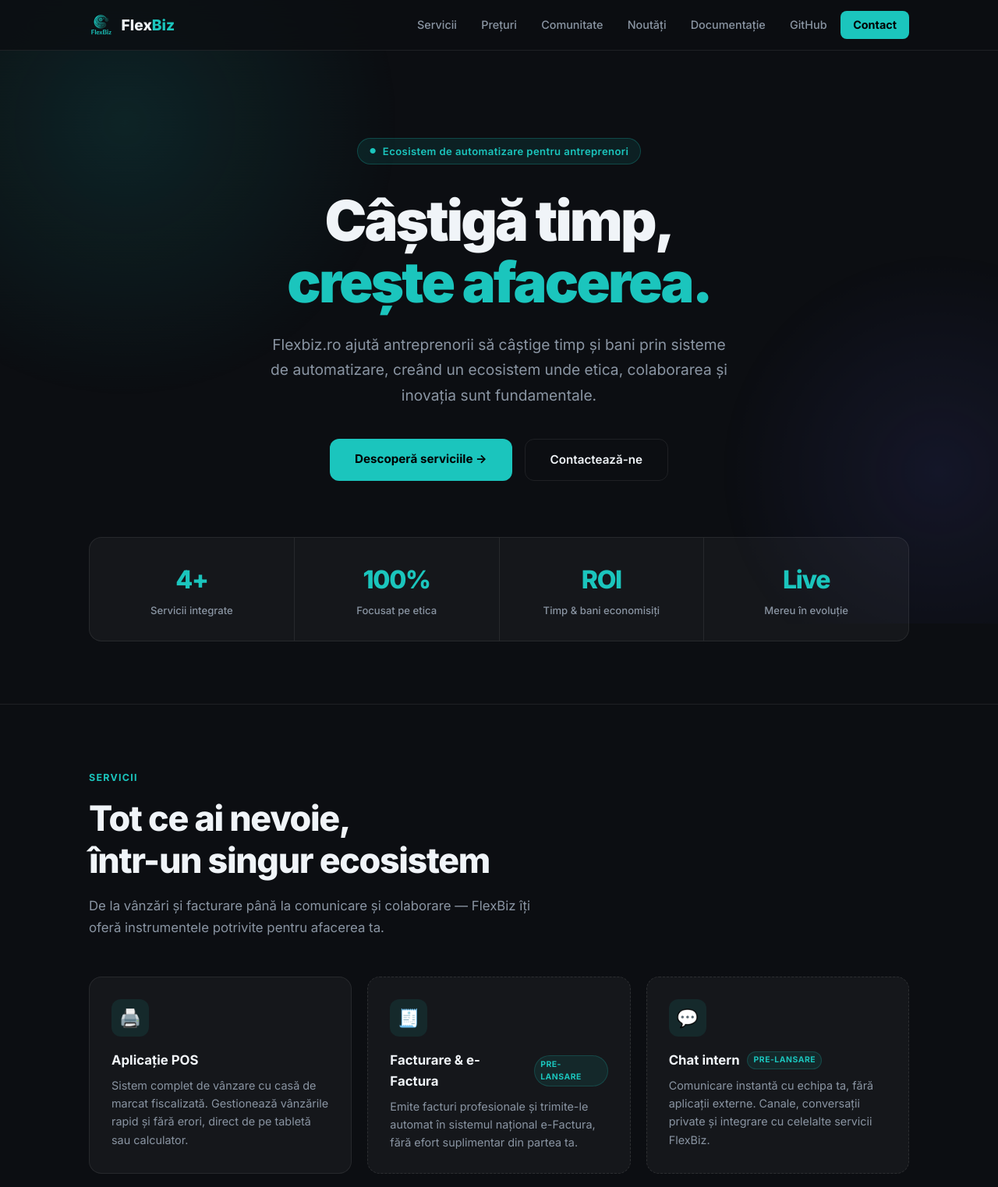
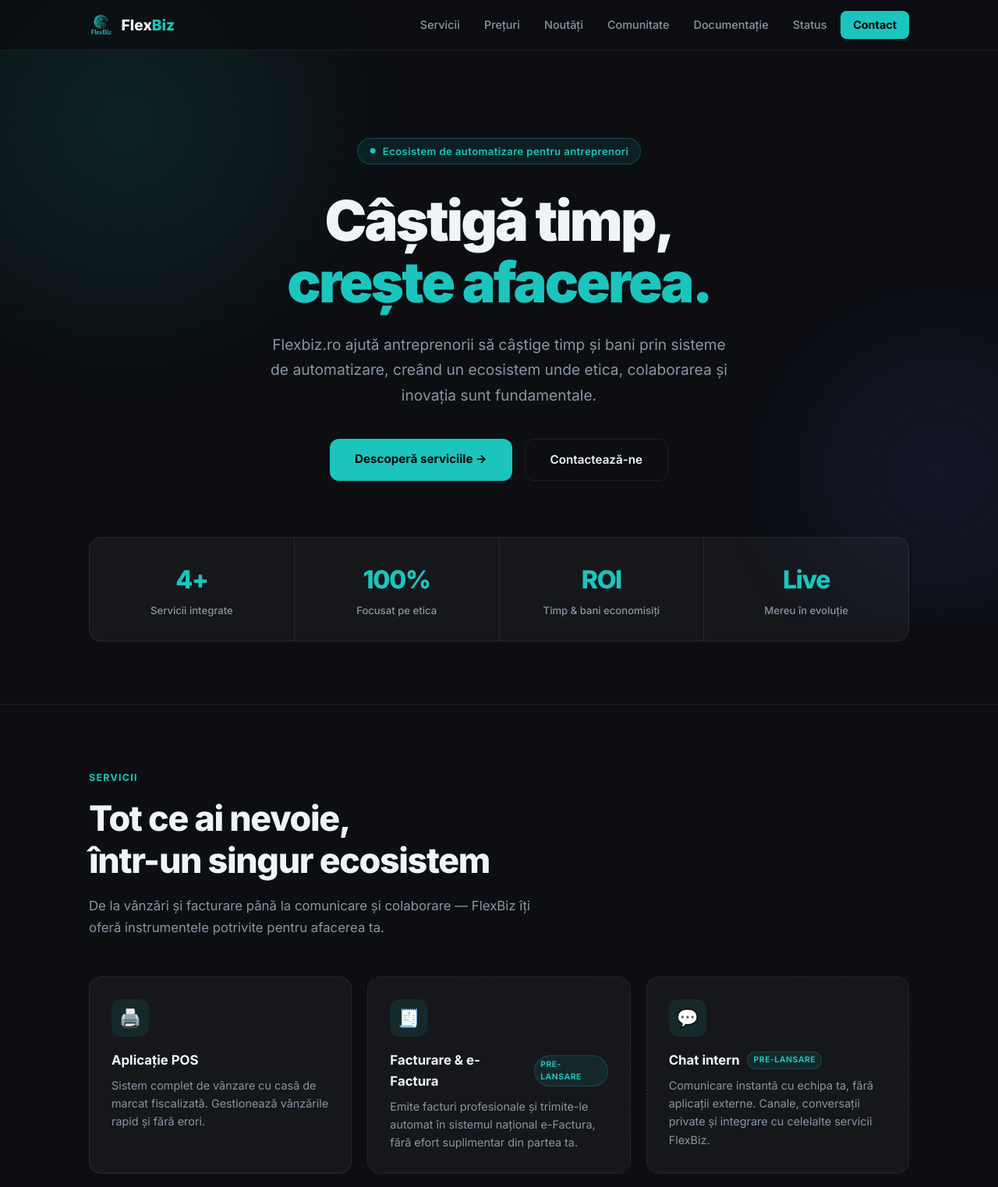
Before and after one commit to grozadanut/server-infrastructure, a plain HTML site: page www/index.html in a window 1280 px wide. Shown: the top 1523 px of the page at 78% size. Drawn offline with Linux system fonts and the light colour scheme.

Commit message:
docs: index+changelog update

```diff
--- a/www/index.html
+++ b/www/index.html
@@ -26,10 +26,10 @@
             <div class="nav-links">
                 <a href="#servicii">Servicii</a>
                 <a href="#preturi">Prețuri</a>
-                <a href="https://discord.gg/DYJpjbtDP">Comunitate</a>
                 <a href="/changelog">Noutăți</a>
+                <a href="https://discord.gg/mxXupSfbyb">Comunitate</a>
                 <a href="https://bookstack.flexbiz.ro/books/manual-flexbiz" target="_blank">Documentație</a>
-                <a href="https://github.com/grozadanut" target="_blank" rel="noopener">GitHub</a>
+                <a href="https://status.flexbiz.ro/status/default" target="_blank">Status</a>
                 <a href="mailto:contact@flexbiz.ro" class="nav-cta">Contact</a>
             </div>
         </div>
@@ -96,7 +96,7 @@
                     <div class="service-name">Aplicație POS</div>
                     <p class="service-desc">
                         Sistem complet de vânzare cu casă de marcat fiscalizată.
-                        Gestionează vânzările rapid și fără erori, direct de pe tabletă sau calculator.
+                        Gestionează vânzările rapid și fără erori.
                     </p>
                 </div>
 
@@ -285,7 +285,7 @@
                     <div class="community-card-arrow">Citește noutățile →</div>
                 </a>
 
-                <a href="https://discord.gg/DYJpjbtDP" class="community-card" id="discord-link">
+                <a href="https://discord.gg/mxXupSfbyb" class="community-card" id="discord-link">
                     <div class="community-card-icon">🎮</div>
                     <div class="community-card-name">Discord</div>
                     <div class="community-card-desc">
@@ -330,10 +330,10 @@
                     <div class="footer-copy">© 2025 FlexBiz. Implicare, Calitate, Flux.</div>
                 </div>
                 <div class="footer-links">
-                    <a href="#servicii">Servicii</a>
-                    <a href="https://discord.gg/DYJpjbtDP">Comunitate</a>
-                    <a href="/changelog">Noutăți</a>
+                    <a href="https://discord.gg/mxXupSfbyb">Comunitate</a>
                     <a href="https://bookstack.flexbiz.ro/books/manual-flexbiz" target="_blank">Documentație</a>
+                    <a href="https://status.flexbiz.ro/status/default" target="_blank">Status</a>
+                    <a href="https://github.com/grozadanut" target="_blank" rel="noopener">GitHub</a>
                     <a href="mailto:contact@flexbiz.ro">Contact</a>
                 </div>
             </div>
```
Also changed, not shown: www/changelog/index.html (+5 -5 lines), www/changelog/changelog.md.
